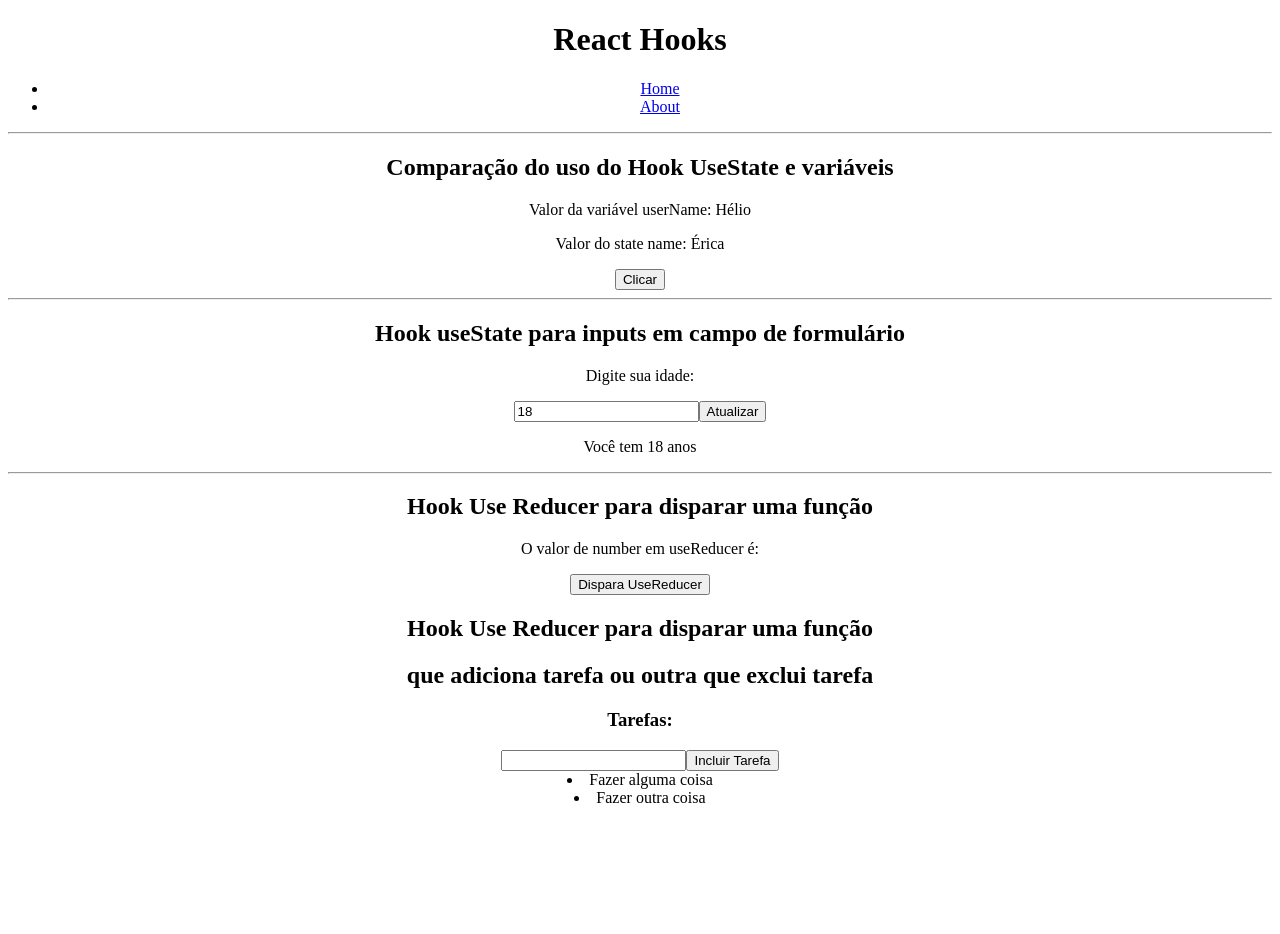
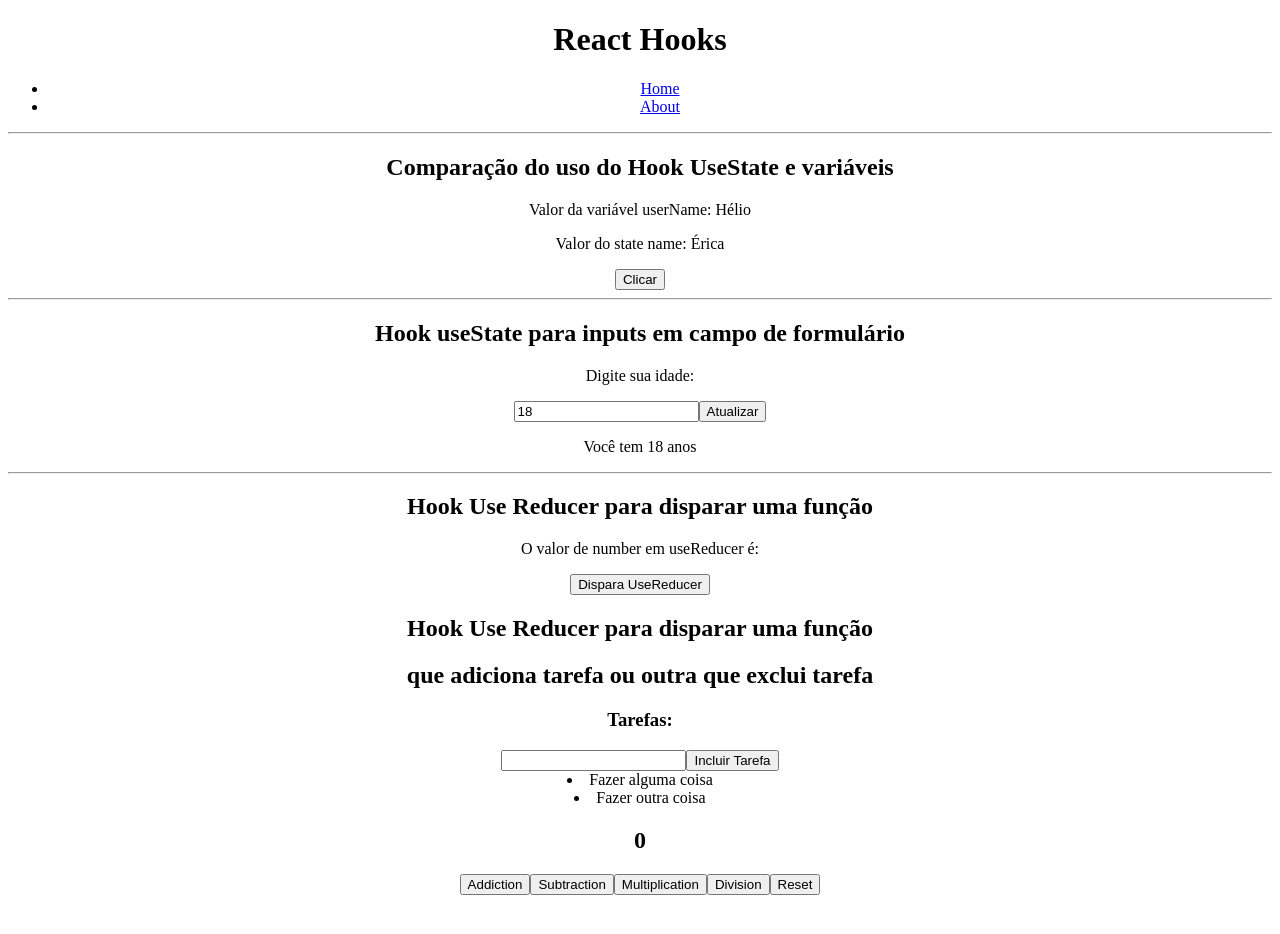
Before and after one commit to heliohdd/react-hooks-project, a React (Vite) app: page / in a window 1280 px wide. Shown: the top 934 px of the page. Built offline with nearby package versions, Linux system fonts and the light colour scheme.

Commit message:
Exemplo uso useReducer com funções de adição, subtração e reset

```diff
--- a/src/components/HookUseReducer.jsx
+++ b/src/components/HookUseReducer.jsx
@@ -1,4 +1,4 @@
-import { useState, useReducer } from "react";
+import React, { useState, useReducer } from "react";
 
 const HookUseReducer = () => {
   // 1- Uso básico do hook useReducer
@@ -45,6 +45,28 @@ const HookUseReducer = () => {
     dispatchTasks({ type: "DELETE", id });
   };
 
+  // 3- Exemplo de uso do hook useReducer para funções de adição, subtração e reset
+  const initialState = 0;
+
+  const reducer = (state, action) => {
+    switch (action) {
+      case "add":
+        return state + 1;
+      case "sub":
+        return state - 1;
+      case "mult":
+        return state * state;
+      case "div":
+        return state / state;
+      case "reset":
+        return 0;
+      default:
+        throw new Error("Unexpected action");
+    }
+  };
+
+  const [count, dispatchCount] = useReducer(reducer, initialState);
+
   return (
     <div>
       {/* 1- Uso básico do hook useReducer */}
@@ -70,6 +92,45 @@ const HookUseReducer = () => {
           {task.text}
         </li>
       ))}
+      {/* 3- Exemplo de uso do hook useReducer para funções de adição, subtração e reset */}
+      <h2>{count}</h2>
+      <div>
+        <button
+          onClick={() => {
+            dispatchCount("add");
+          }}
+        >
+          Addiction
+        </button>
+        <button
+          onClick={() => {
+            dispatchCount("sub");
+          }}
+        >
+          Subtraction
+        </button>
+        <button
+          onClick={() => {
+            dispatchCount("mult");
+          }}
+        >
+          Multiplication
+        </button>
+        <button
+          onClick={() => {
+            dispatchCount("div");
+          }}
+        >
+          Division
+        </button>
+        <button
+          onClick={() => {
+            dispatchCount("reset");
+          }}
+        >
+          Reset
+        </button>
+      </div>
     </div>
   );
 };
```
